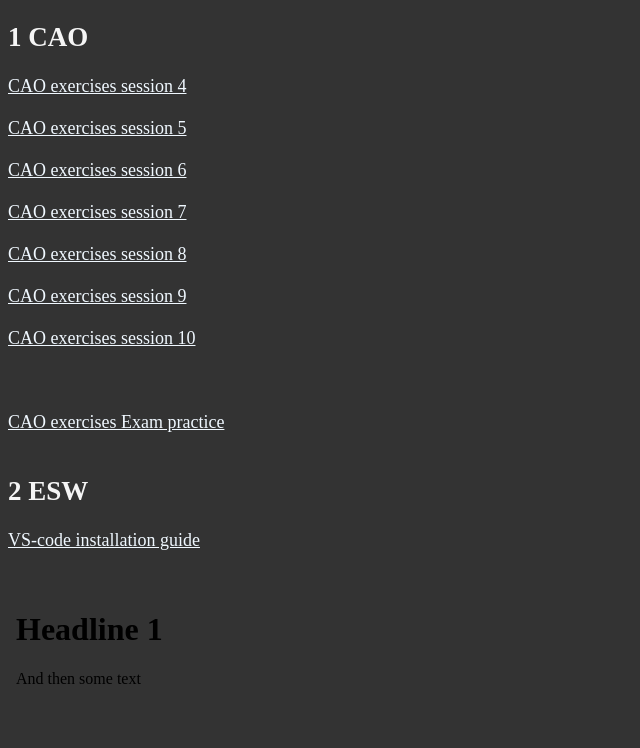
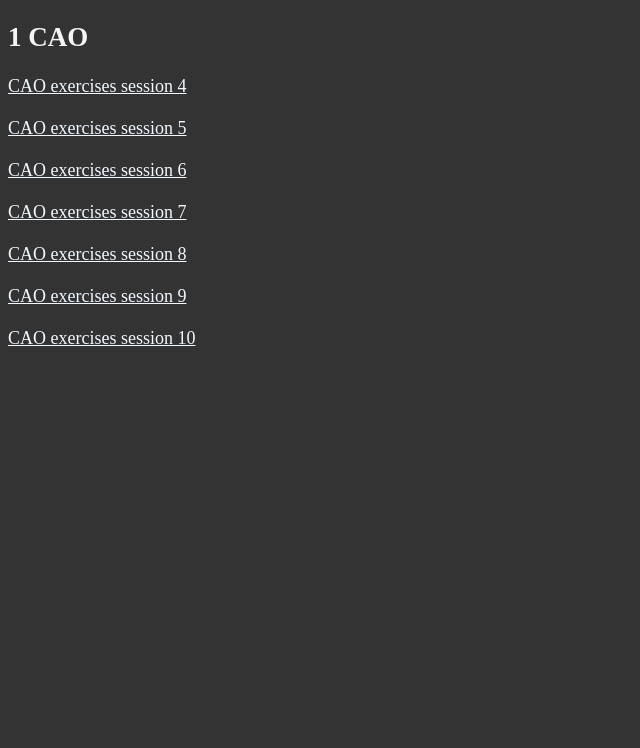
Before and after one commit to DaFessor/CAO-Stuff, a plain HTML site: page index.html in a window 1280 px wide. Shown: the whole page, without its empty margins (0-640 px from the left). Drawn offline with Linux system fonts and the light colour scheme.

Commit message:
Cleaned up a bit

```diff
--- a/index.html
+++ b/index.html
@@ -15,11 +15,5 @@
     <a href="CAO_Exercises_lecture9.html">CAO exercises session 9</a><br><br>
     <a href="CAO_Exercises_lecture10.html">CAO exercises session 10</a><br><br>
 
-    <br><br>
-    <a href="CAO_exercises_exam_practice.html">CAO exercises Exam practice</a><br><br>
-    <h2>ESW</h2>
-    <a href="VScodeInstallationGuide.html">VS-code installation guide</a> <br> <br>
-    <p>
-      <embed src="lots_of_html.html" type="text/html" />
      </body>
 </html>
```
